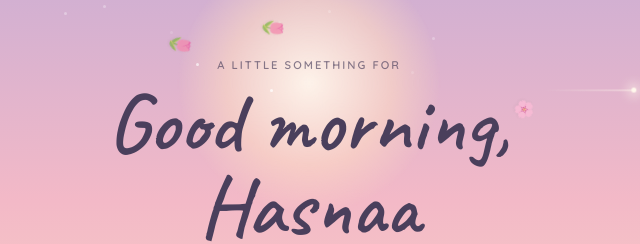
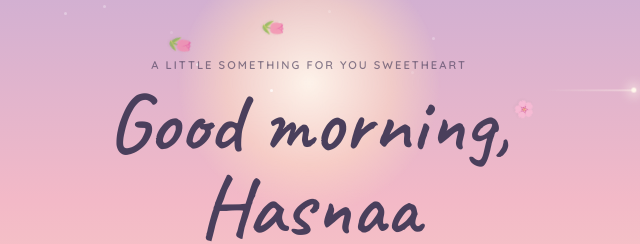
Before and after one commit to XULUX12/goodmorning, a plain HTML site: page index.html in a window 1280 px wide. Shown: the part 159-403 px from the top of the page, 331-971 px from the left. Drawn offline with Linux system fonts and the light colour scheme.

Commit message:
Update index.html

```diff
--- a/index.html
+++ b/index.html
@@ -409,7 +409,7 @@
 <section class="hero">
   <div class="stars" id="stars"></div>
   <div class="comet"></div>
-  <p class="eyebrow">a little something for</p>
+  <p class="eyebrow">a little something for YOU sweetheart</p>
   <h1>Good morning,<br>Hasnaa</h1>
   <p class="sub">Wherever you are right now — I hope the light finds you soft, your coffee's warm, and today treats you exactly as sweetly as you treat everyone else.</p>
   <div class="scroll-cue" aria-hidden="true">
```
